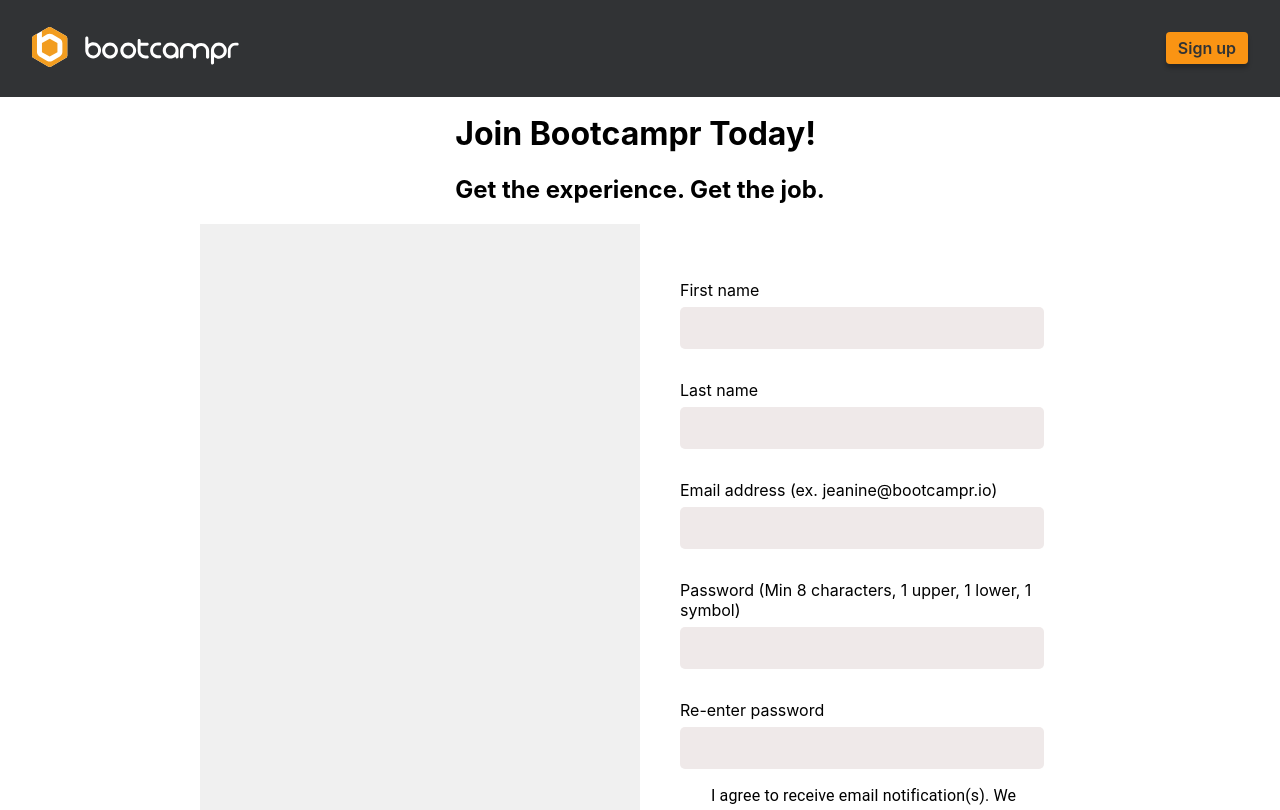
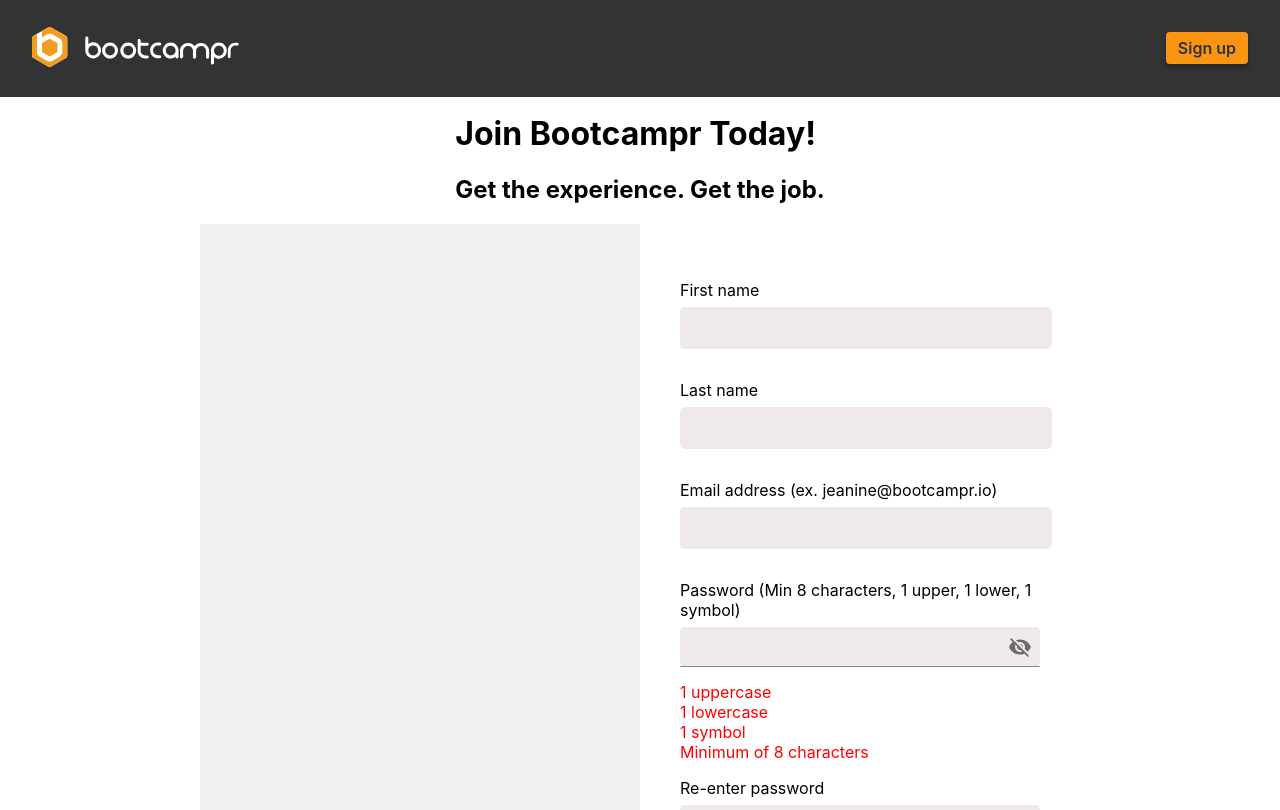
Before and after one commit to yeezick/bootcampr-assessment, a React (Create React App) app in the folder frontend/: page /sign-up in a window 1280 px wide. Shown: the top 810 px of the page. Built offline with nearby package versions, Linux system fonts and the light colour scheme.

Commit message:
added password visibility choice

```diff
--- a/frontend/package.json
+++ b/frontend/package.json
@@ -5,6 +5,7 @@
   "dependencies": {
     "@emotion/react": "^11.11.1",
     "@emotion/styled": "^11.11.0",
+    "@mui/icons-material": "^5.14.18",
     "@mui/material": "^5.14.17",
     "@testing-library/jest-dom": "^5.17.0",
     "@testing-library/user-event": "^13.5.0",
--- a/frontend/src/screens/components/SignUpForm.scss
+++ b/frontend/src/screens/components/SignUpForm.scss
@@ -11,6 +11,7 @@ p {
 
 .input {
   margin-bottom: 15px;
+  padding-left: 10px;
   background-color: rgb(239, 233, 233);
   border: none !important;
   border-radius: 5px;
--- a/frontend/src/screens/components/SignUpForm.tsx
+++ b/frontend/src/screens/components/SignUpForm.tsx
@@ -1,20 +1,39 @@
-import React, { useState } from 'react'
+import React, { useEffect, useState } from 'react'
 // import { useNavigate } from 'react-router-dom'
 import Checkbox from '@mui/material/Checkbox';
 import FormControlLabel from '@mui/material/FormControlLabel';
+import VisibilityIcon from '@mui/icons-material/Visibility';
+import InputAdornment from '@mui/material/InputAdornment';
+import VisibilityOffIcon from '@mui/icons-material/VisibilityOff';
+import IconButton from '@mui/material/IconButton';
+import Input from '@mui/material/Input';
 import { Button } from '@mui/material';
 import './SignUpForm.scss'
+// import { toHaveFormValues } from '@testing-library/jest-dom/matchers';
 
 export const SignUpForm: React.FC = () => {
-    const [userFormData, setUserFormData] = useState({ firstName: '', lastName: '', email: '', password: '', retypePassword: '' });
+    const [userFormData, setUserFormData] = useState({ firstName: '', lastName: '', email: '', password: '', retypePassword: '', showPassword: false, });
 
-    // const handlePassword = (event) => {
-    //     setUserFormData({ ...userFormData, password: event.target.value })
-    // }
+    const handleClickShowPassword = () => {
+        setUserFormData({
+            ...userFormData, showPassword: !userFormData.showPassword,
+        })
+    }
 
-    // const handleRetypePassword = (event) => {
-    //     setUserFormData({ ...userFormData, retypePassword: event.target.value })
-    // }
+    const handleMouseDownPassword = (e) => {
+        e.preventDefault();
+    };
+
+    useEffect(() => {
+        handlePasswordChange('password');
+    });
+
+    const handlePasswordChange = (prop) => (e) => {
+        checkPassword();
+        setUserFormData({
+            ...userFormData, [prop]: e.target.value,
+        })
+    }
 
     const handleFormSubmit = (e) => {
         e.preventDefault();
@@ -30,6 +49,35 @@ export const SignUpForm: React.FC = () => {
     //         navigate('/congrats')
     //     }
     // }
+
+
+    const checkPassword = () => {
+        const lower = new RegExp('(?=.*[a-z])');
+        const upper = new RegExp('(?=.*[A-Z])');
+        const symbol = new RegExp('(?=.*[!@#\$%\^&\*])');
+        const length = new RegExp('(?=.{8,})')
+
+        const lengthValid = length.test(userFormData.password);
+        const lowerValid = lower.test(userFormData.password);
+        const upperValid = upper.test(userFormData.password);
+        const symbolValid = symbol.test(userFormData.password);
+
+        const textStyle = {
+            color: lengthValid && lowerValid && upperValid && symbolValid ? 'blue' : 'red',
+        };
+
+        return (
+            <div id="password-strength" style={textStyle}>
+                {upperValid ? '1 uppercase' : '1 uppercase'}
+                <br />
+                {lowerValid ? '1 lowercase' : '1 lowercase'}
+                <br />
+                {symbolValid ? '1 symbol' : '1 symbol'}
+                <br />
+                {lengthValid ? ' Minimum of 8 characters' : 'Minimum of 8 characters'}
+            </div>
+        );
+    };
 
     return (
         <div className='signup-container'>
@@ -63,22 +111,61 @@ export const SignUpForm: React.FC = () => {
                     value={userFormData.email} />
 
                 <p>Password (Min 8 characters, 1 upper, 1 lower, 1 symbol)</p>
-                <input
+                <Input
                     className="input"
                     name="password"
-                    type="password"
+                    type={userFormData.showPassword ? "text" : "password"}
                     placeholder=""
-                    onChange={handleInputChange}
-                    value={userFormData.password} />
+                    onChange={handlePasswordChange("password")}
+                    value={userFormData.password}
+                    endAdornment={
+                        <InputAdornment position="end">
+                            <IconButton
+                                onClick={
+                                    handleClickShowPassword
+                                }
+                                onMouseDown={
+                                    handleMouseDownPassword
+                                }
+                            >
+                                {userFormData.showPassword ? (
+                                    <VisibilityIcon />
+                                ) : (
+                                    <VisibilityOffIcon />
+                                )}
+                            </IconButton>
+                        </InputAdornment>
+                    }
+                />
+                {checkPassword()}
 
                 <p>Re-enter password</p>
-                <input
+                <Input
                     className="input"
                     name="retypePassword"
-                    type="password"
+                    type={userFormData.showPassword ? "text" : "retypePassword"}
                     placeholder=""
-                    onChange={handleInputChange}
-                    value={userFormData.retypePassword} />
+                    onChange={handlePasswordChange("retypePassword")}
+                    value={userFormData.retypePassword}
+                    endAdornment={
+                        <InputAdornment position="end">
+                            <IconButton
+                                onClick={
+                                    handleClickShowPassword
+                                }
+                                onMouseDown={
+                                    handleMouseDownPassword
+                                }
+                            >
+                                {userFormData.showPassword ? (
+                                    <VisibilityIcon />
+                                ) : (
+                                    <VisibilityOffIcon />
+                                )}
+                            </IconButton>
+                        </InputAdornment>
+                    }
+                />
 
                 <FormControlLabel control={<Checkbox />} label="I agree to receive email notification(s). We will only send emails with important information, like project start dates. We will not sell your information!" />
                 <div className='button-container'>
```
Also changed, not shown: 1 other file (tests, documents, lock files or other folders).
